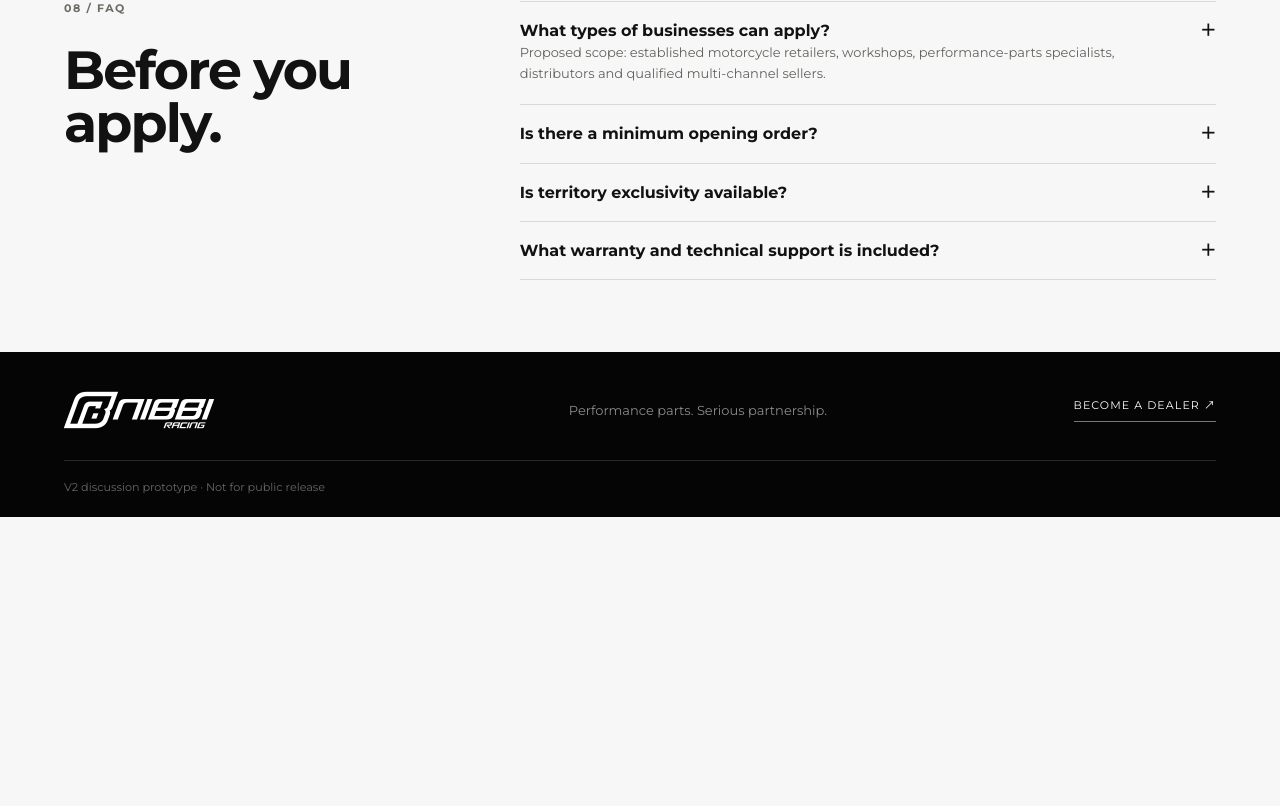
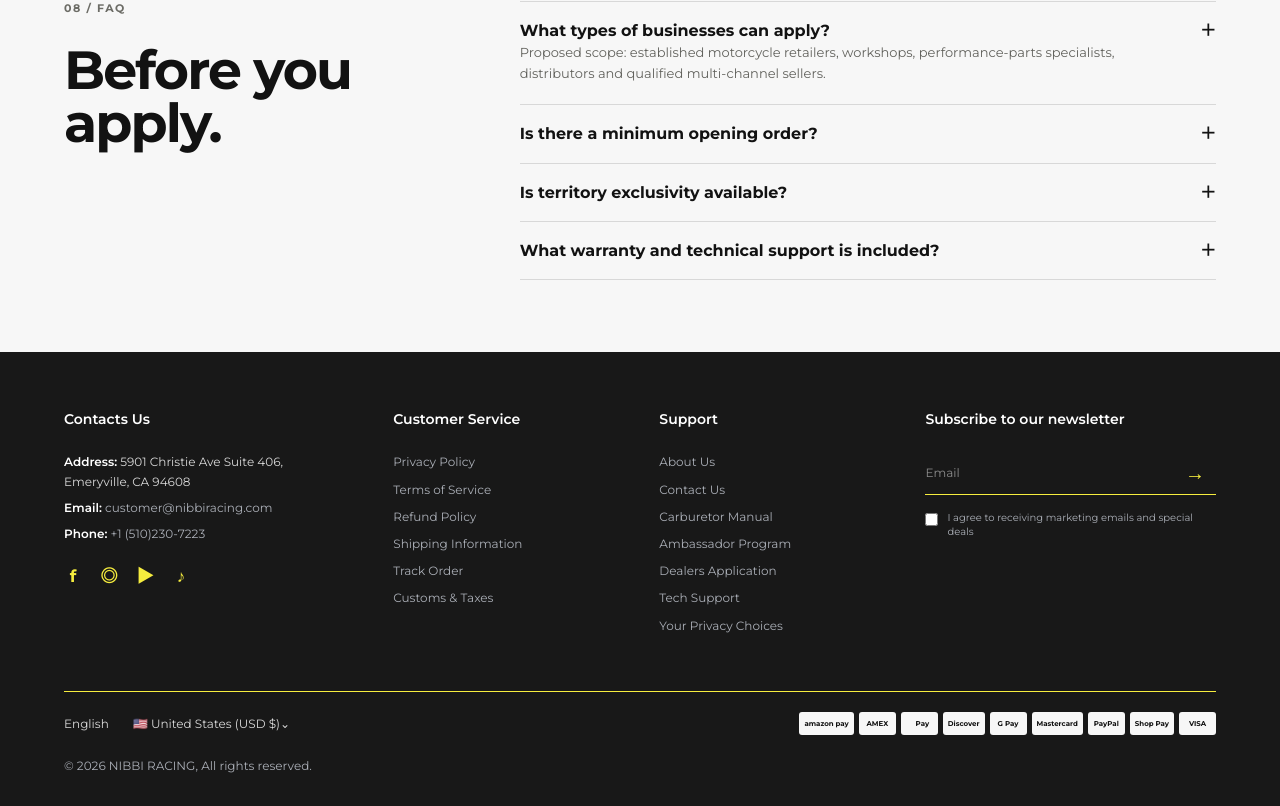
Before and after one commit to Saikalee/nibbi-dealer-v1, a Next.js app: page / in a window 1280 px wide. Shown: the part 5008-5814 px from the top of the page. Before the commit the page ends 5525 px from the top, so only its background shows below. Built offline with nearby package versions, Linux system fonts and the light colour scheme.

Commit message:
Match dealer footer to NIBBI storefront

```diff
--- a/app/page.tsx
+++ b/app/page.tsx
@@ -32,6 +32,25 @@ const references = [
   { type: "行业", name: "Highway Hawk", lesson: "用价格、物流、产品范围和支持直接回答经销商最关心的问题。", url: "https://www.highwayhawk.com/request-dealer-access/" },
   { type: "跨行业", name: "Herman Miller", lesson: "强调长期伙伴价值、培训、营销支持与成长路径。", url: "https://www.hermanmiller.com/en_afr/contact/become-a-herman-miller-dealer/" },
   { type: "跨行业", name: "Patagonia", lesson: "以品牌契合度、经营能力和完整资料做深度资格筛选。", url: "https://dealer.patagonia.com/apply/" },
+];
+
+const footerCustomerService = [
+  ["Privacy Policy", "https://nibbiracing.com/policies/privacy-policy"],
+  ["Terms of Service", "https://nibbiracing.com/policies/terms-of-service"],
+  ["Refund Policy", "https://nibbiracing.com/policies/refund-policy"],
+  ["Shipping Information", "https://nibbiracing.com/pages/shipping-information"],
+  ["Track Order", "https://nibbiracing.com/a/tracking"],
+  ["Customs & Taxes", "https://nibbiracing.com/pages/customs-taxes"],
+];
+
+const footerSupport = [
+  ["About Us", "https://nibbiracing.com/pages/about-us"],
+  ["Contact Us", "https://nibbiracing.com/pages/contact-us"],
+  ["Carburetor Manual", "https://nibbiracing.com/pages/manual"],
+  ["Ambassador Program", "https://nibbiracing.com/pages/nibbi-rider-support-program"],
+  ["Dealers Application", "https://nibbiracing.com/pages/dealers"],
+  ["Tech Support", "https://nibbiracing.com/pages/tech-support"],
+  ["Your Privacy Choices", "https://nibbiracing.com/pages/data-sharing-opt-out"],
 ];
 
 function ReviewTag({ children = "待确认" }: { children?: string }) {
@@ -154,7 +173,42 @@ export default function Home() {
 
           <section className="faq section"><div><div className="section-kicker">08 / FAQ</div><h2>Before you apply.</h2></div><div className="faq-list"><details open><summary>What types of businesses can apply?<span>＋</span></summary><p>Proposed scope: established motorcycle retailers, workshops, performance-parts specialists, distributors and qualified multi-channel sellers.</p></details><details><summary>Is there a minimum opening order?<span>＋</span></summary><p>Commercial terms should be shared after qualification and may vary by market, product range and partner type.</p><ReviewTag>MOQ待销售确认</ReviewTag></details><details><summary>Is territory exclusivity available?<span>＋</span></summary><p>Regional authorization should depend on market potential, coverage plan and agreed performance milestones.</p><ReviewTag>授权规则待定</ReviewTag></details><details><summary>What warranty and technical support is included?<span>＋</span></summary><p>The public answer should link to an approved warranty policy and a clear dealer support path before launch.</p><ReviewTag>政策待补</ReviewTag></details></div></section>
 
-          <footer><a className="brand light" href="#top" aria-label="NIBBI Racing home"><img src="./nibbi/nibbi-logo.png" alt="NIBBI Racing" /></a><p>Performance parts. Serious partnership.</p><a href="#apply">BECOME A DEALER ↗</a><small>V2 discussion prototype · Not for public release</small></footer>
+          <footer className="official-footer">
+            <div className="footer-grid">
+              <section className="footer-contact">
+                <h3>Contacts Us</h3>
+                <p><strong>Address:</strong> 5901 Christie Ave Suite 406, Emeryville, CA 94608</p>
+                <p><strong>Email:</strong> <a href="mailto:customer@nibbiracing.com">customer@nibbiracing.com</a></p>
+                <p><strong>Phone:</strong> <a href="tel:+15102307223">+1 (510)230-7223</a></p>
+                <div className="footer-socials" aria-label="NIBBI social channels">
+                  <a href="https://www.facebook.com/nibbiracingusa" target="_blank" rel="noreferrer" aria-label="Facebook">f</a>
+                  <a href="https://www.instagram.com/nibbiracing/" target="_blank" rel="noreferrer" aria-label="Instagram">◎</a>
+                  <a href="https://www.youtube.com/@nibbiracingusa" target="_blank" rel="noreferrer" aria-label="YouTube">▶</a>
+                  <a href="https://www.tiktok.com/@nibbiracingofficial" target="_blank" rel="noreferrer" aria-label="TikTok">♪</a>
+                </div>
+              </section>
+              <section className="footer-column">
+                <h3>Customer Service</h3>
+                <ul>{footerCustomerService.map(([label, url]) => <li key={label}><a href={url} target="_blank" rel="noreferrer">{label}</a></li>)}</ul>
+              </section>
+              <section className="footer-column">
+                <h3>Support</h3>
+                <ul>{footerSupport.map(([label, url]) => <li key={label}><a href={url} target="_blank" rel="noreferrer">{label}</a></li>)}</ul>
+              </section>
+              <section className="footer-newsletter">
+                <h3>Subscribe to our newsletter</h3>
+                <form onSubmit={e => e.preventDefault()}>
+                  <label><span>Email</span><input type="email" placeholder="Email" required /><button type="submit" aria-label="Enter your email">→</button></label>
+                  <label className="newsletter-consent"><input type="checkbox" required />I agree to receiving marketing emails and special deals</label>
+                </form>
+              </section>
+            </div>
+            <div className="footer-bottom">
+              <div className="footer-locale"><span>English</span><span>🇺🇸 United States (USD $)⌄</span></div>
+              <div className="footer-payments" aria-label="Accepted payment methods">{["amazon pay", "AMEX", " Pay", "Discover", "G Pay", "Mastercard", "PayPal", "Shop Pay", "VISA"].map(method => <span key={method}>{method}</span>)}</div>
+              <p>© 2026 NIBBI RACING, All rights reserved.</p>
+            </div>
+          </footer>
         </>
       )}
 
```
Also changed, not shown: app/globals.css.
